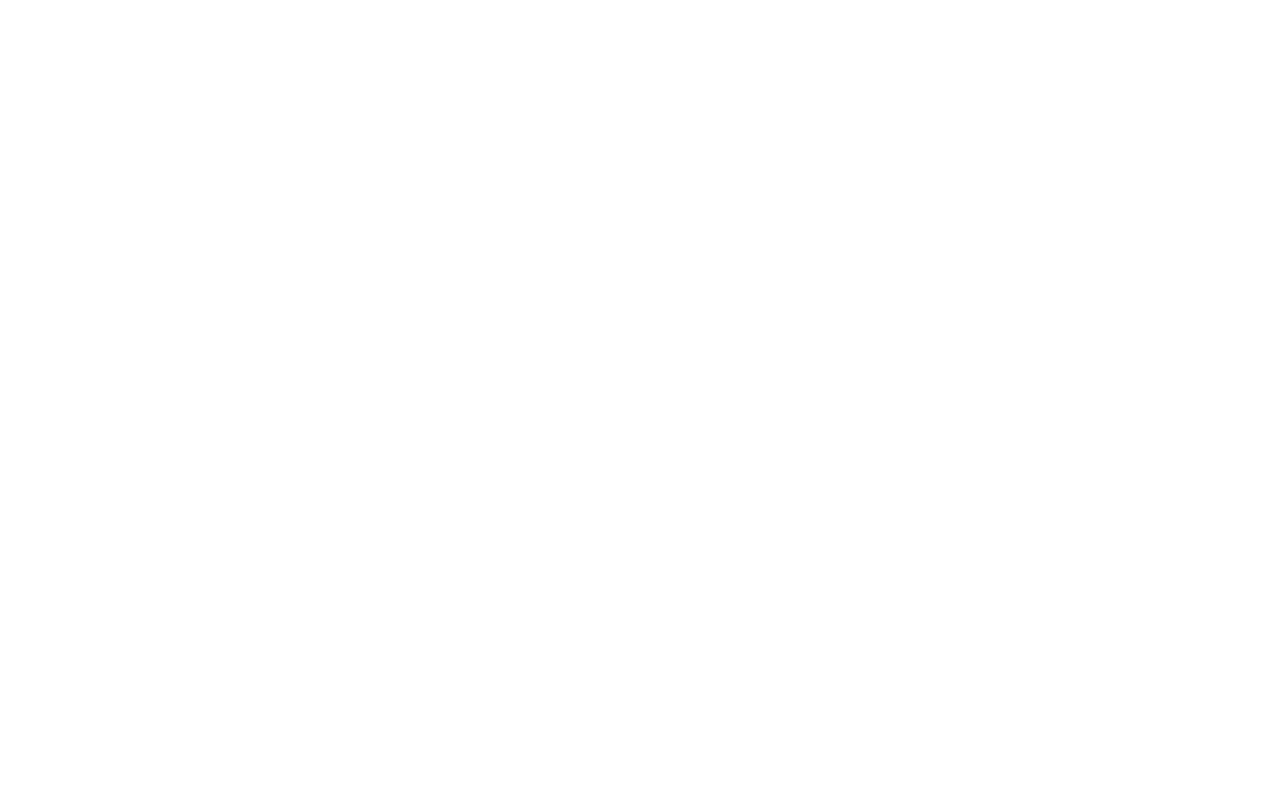
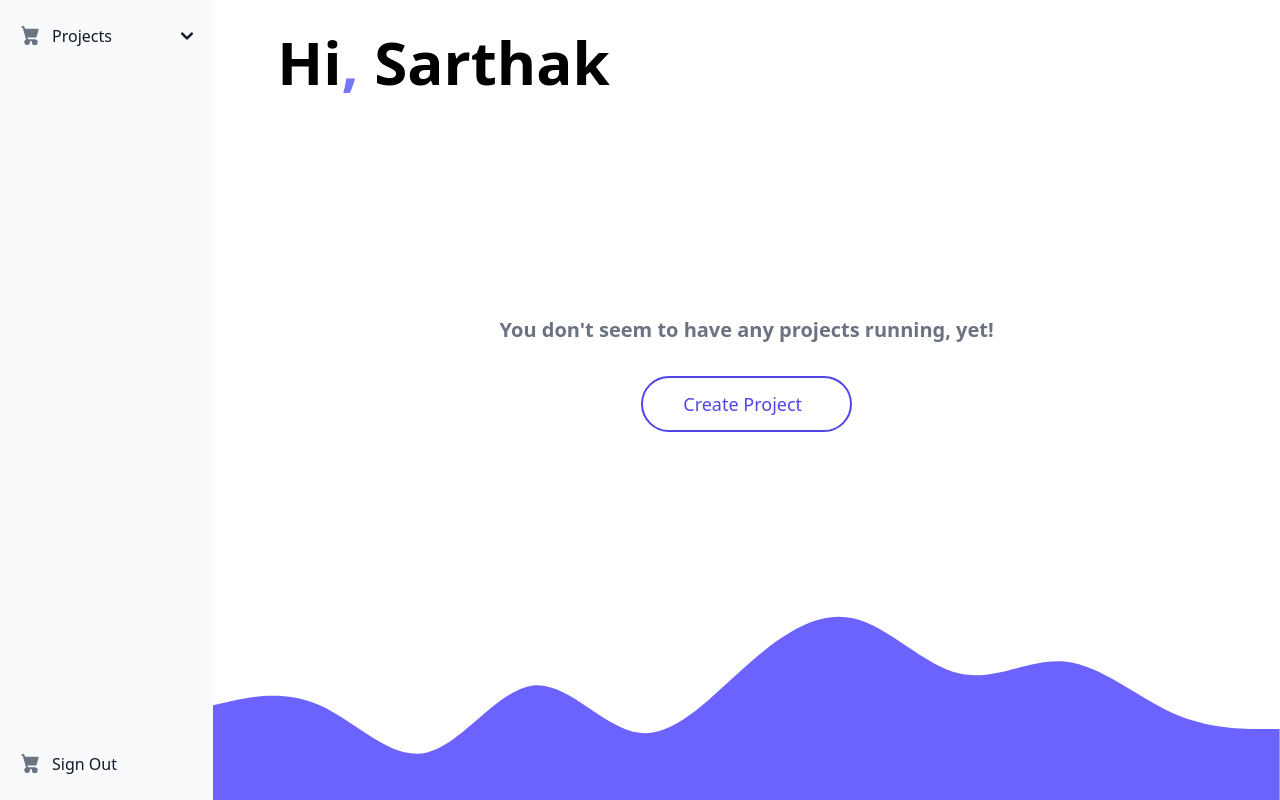
Before and after one commit to sarthakkhanduja/todo-app, a React (Vite) app in the folder frontend/: page /userhome in a window 1280 px wide. Before the commit this address had no page. Built offline with nearby package versions, Linux system fonts and the light colour scheme.

Commit message:
User home page is ready, project mapping needs to be done in the frontend, and conditional rendering of pages

```diff
--- a/frontend/package.json
+++ b/frontend/package.json
@@ -15,6 +15,7 @@
     "react-dom": "^18.2.0",
     "react-icons": "^5.0.1",
     "react-router-dom": "^6.22.0",
+    "react-wavify": "^1.10.0",
     "zod": "^3.22.4"
   },
   "devDependencies": {
--- a/frontend/src/App.jsx
+++ b/frontend/src/App.jsx
@@ -4,6 +4,7 @@
 import { TermsAndConditions } from './components/TermsAndConditions';
 import { TodosPage } from './components/TodosPage';
 import { LandingPage } from './components/LandingPage';
+import { UserHome } from './components/UserHome';
 
 function App() {
 
@@ -15,6 +16,7 @@
         <Route path="/signin" element={<SignIn />} />
         <Route path="/termsandconditions" element={<TermsAndConditions />} />
         <Route path="/todos" element={<TodosPage />} />
+        <Route path="/userhome" element={<UserHome />} />
       </Routes>
     </BrowserRouter>
   )
--- a/frontend/src/components/UserHome.jsx
+++ b/frontend/src/components/UserHome.jsx
@@ -1,7 +1,138 @@
+import logo from "../assets/getToWork.png";
+import React, { useState } from "react";
+import Wave from 'react-wavify';
+import { Link } from "react-router-dom";
+
+
 export function UserHome() {
     return(
-        <div>
-
+        <div className="w-full min-h-screen flex flex-col overflow-y-hidden">
+            <div className="grid grid-cols-6 min-h-screen">
+                <div className="col-span-1">
+                    <Sidebar />
+                </div>
+                <div className="col-span-5 relative z-10">
+                    <Waves />
+                    <div className="w-full px-16 py-8 text-6xl font-bold mb-8">
+                        Hi<span className="text-blue-marguerite-400">, </span> Sarthak
+                    </div>
+                    <div className="w-full flex flex-col items-center justify-center px-16 py-32">
+                        <p className="text-gray-500 my-8 font-semibold text-xl">You don't seem to have any projects running, yet!</p>
+                        <Button />
+                    </div>
+                </div>
+            </div>
         </div>
     )
 }
+
+function Waves() {
+    return (
+        <div className="absolute bottom-0 w-full z-0">
+            <svg xmlns="http://www.w3.org/2000/svg" viewBox="0 0 1440 320">
+                <path fill="#6c63ff" fillOpacity="1" d="M0,192L24,186.7C48,181,96,171,144,192C192,213,240,267,288,256C336,245,384,171,432,165.3C480,160,528,224,576,229.3C624,235,672,181,720,138.7C768,96,816,64,864,74.7C912,85,960,139,1008,149.3C1056,160,1104,128,1152,133.3C1200,139,1248,181,1296,202.7C1344,224,1392,224,1416,224L1440,224L1440,320L1416,320C1392,320,1344,320,1296,320C1248,320,1200,320,1152,320C1104,320,1056,320,1008,320C960,320,912,320,864,320C816,320,768,320,720,320C672,320,624,320,576,320C528,320,480,320,432,320C384,320,336,320,288,320C240,320,192,320,144,320C96,320,48,320,24,320L0,320Z"></path>
+            </svg>
+        </div>
+    )
+}
+
+function Sidebar() {
+    const [showDropdown, setShowDropdown] = useState(false);
+
+    const toggleDropdown = () => {
+        setShowDropdown(!showDropdown);
+    };
+
+    return (
+        <aside
+            id="sidebar-multi-level-sidebar"
+            className="top-0 left-0 z-40 w-full h-screen transition-transform -translate-x-full sm:translate-x-0"
+            aria-label="Sidebar">
+            <div className="h-full px-3 py-4 overflow-y-auto bg-gray-50 dark:bg-gray-800 flex flex-col justify-between">
+                <ul className="space-y-2 font-medium">
+                    <li>
+                        <button
+                            type="button"
+                            className="flex items-center w-full p-2 text-base text-gray-900 transition duration-75 rounded-lg group hover:bg-gray-100 dark:text-white dark:hover:bg-gray-700"
+                            aria-controls="dropdown-example"
+                            onClick={toggleDropdown}>
+                            <svg
+                                className="flex-shrink-0 w-5 h-5 text-gray-500 transition duration-75 group-hover:text-gray-900 dark:text-gray-400 dark:group-hover:text-white"
+                                aria-hidden="true"
+                                xmlns="http://www.w3.org/2000/svg"
+                                fill="currentColor"
+                                viewBox="0 0 18 21">
+                                <path d="M15 12a1 1 0 0 0 .962-.726l2-7A1 1 0 0 0 17 3H3.77L3.175.745A1 1 0 0 0 2.208 0H1a1 1 0 0 0 0 2h.438l.6 2.255v.019l2 7 .746 2.986A3 3 0 1 0 9 17a2.966 2.966 0 0 0-.184-1h2.368c-.118.32-.18.659-.184 1a3 3 0 1 0 3-3H6.78l-.5-2H15Z" />
+                            </svg>
+                            <span className="flex-1 ms-3 text-left rtl:text-right whitespace-nowrap">Projects</span>
+                            <svg
+                                className={`w-3 h-3 transform transition-transform ${
+                                    showDropdown ? "rotate-180" : ""
+                                }`}
+                                aria-hidden="true"
+                                xmlns="http://www.w3.org/2000/svg"
+                                fill="none"
+                                viewBox="0 0 10 6">
+                                <path stroke="currentColor" strokeLinecap="round" strokeLinejoin="round" strokeWidth="2" d="m1 1 4 4 4-4" />
+                            </svg>
+                        </button>
+                        <ul
+                            id="dropdown-example"
+                            className={`py-2 space-y-2 ${showDropdown ? "" : "hidden"}`}>
+                            <li>
+                                <a
+                                    href="#"
+                                    className="flex items-center w-full p-2 text-gray-900 transition duration-75 rounded-lg pl-11 group hover:bg-gray-100 dark:text-white dark:hover:bg-gray-700">
+                                    Products
+                                </a>
+                            </li>
+                            <li>
+                                <a
+                                    href="#"
+                                    className="flex items-center w-full p-2 text-gray-900 transition duration-75 rounded-lg pl-11 group hover:bg-gray-100 dark:text-white dark:hover:bg-gray-700">
+                                    Billing
+                                </a>
+                            </li>
+                            <li>
+                                <a
+                                    href="#"
+                                    className="flex items-center w-full p-2 text-gray-900 transition duration-75 rounded-lg pl-11 group hover:bg-gray-100 dark:text-white dark:hover:bg-gray-700">
+                                    Invoice
+                                </a>
+                            </li>
+                        </ul>
+                    </li>
+                </ul>
+                <div className="Signout">
+                    <button
+                        type="button"
+                        className="flex items-center w-full p-2 text-base text-gray-900 transition duration-75 rounded-lg group hover:bg-gray-100 dark:text-white dark:hover:bg-gray-700"
+                        aria-controls="dropdown-example">
+                        <svg
+                            className="flex-shrink-0 w-5 h-5 text-gray-500 transition duration-75 group-hover:text-gray-900 dark:text-gray-400 dark:group-hover:text-white"
+                            aria-hidden="true"
+                            xmlns="http://www.w3.org/2000/svg"
+                            fill="currentColor"
+                            viewBox="0 0 18 21">
+                            <path d="M15 12a1 1 0 0 0 .962-.726l2-7A1 1 0 0 0 17 3H3.77L3.175.745A1 1 0 0 0 2.208 0H1a1 1 0 0 0 0 2h.438l.6 2.255v.019l2 7 .746 2.986A3 3 0 1 0 9 17a2.966 2.966 0 0 0-.184-1h2.368c-.118.32-.18.659-.184 1a3 3 0 1 0 3-3H6.78l-.5-2H15Z" />
+                        </svg>
+                        <span className="flex-1 ms-3 text-left rtl:text-right whitespace-nowrap">Sign Out</span>
+                    </button>
+                </div>
+            </div>
+        </aside>
+    );
+}
+
+function Button() {
+    return (
+        <button className="cursor-pointer relative inline-flex items-center pr-12 pl-10 py-3 overflow-hidden text-lg font-medium text-indigo-600 border-2 border-indigo-600 rounded-full hover:text-white group hover:bg-gray-50"
+        >
+            <span className="absolute left-0 block w-full h-0 transition-all bg-indigo-600 opacity-100 group-hover:h-full top-1/2 group-hover:top-0 duration-400 ease"></span>
+            <span className="absolute right-0 flex items-center justify-start w-10 h-10 duration-300 transform translate-x-full group-hover:translate-x-0 ease">
+                <svg className="w-5 h-3" fill="none" stroke="currentColor" viewBox="0 0 24 24" xmlns="http://www.w3.org/2000/svg"><path strokeLinecap="round" strokeLinejoin="round" strokeWidth="2" d="M14 5l7 7m0 0l-7 7m7-7H3"></path></svg>
+            </span>
+            <span className="relative">Create Project</span>
+        </button>
+    );
+}
```
Also changed, not shown: frontend/vite.config.js.timestamp-1707554615167-5857cd3ee0942.mjs (added, +13 -0 lines), 1 other file (tests, documents, lock files or other folders).
